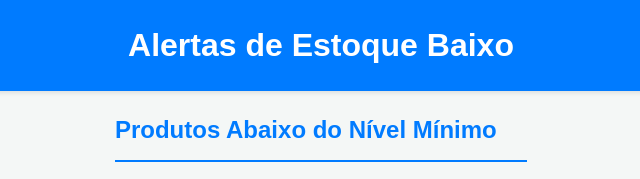
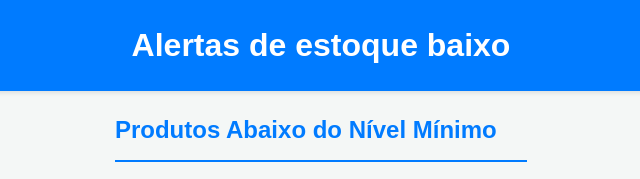
Before and after one commit to aliciasoares/projeto-estoque, a plain HTML site: page front-end/alertas.html in a window 1280 px wide. Shown: the top 179 px of the page, 319-959 px from the left. Drawn offline with Linux system fonts and the light colour scheme; no server answers.

Commit message:
Update alertas.html

```diff
--- a/front-end/alertas.html
+++ b/front-end/alertas.html
@@ -2,12 +2,12 @@
 <html lang="pt-BR">
 <head>
     <meta charset="UTF-8">
-    <title>Alertas de Estoque Baixo</title>
+    <title>Alertas</title>
     <link rel="stylesheet" href="style.css">
 </head>
 <body>
     <header>
-        <h1> Alertas de Estoque Baixo</h1>
+        <h1> Alertas de estoque baixo</h1>
     </header>
     <main>
         <section class="tabela-container">
```
